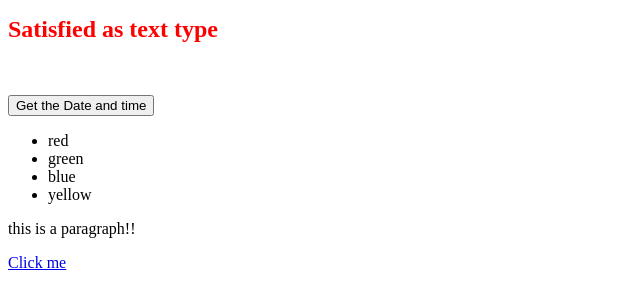
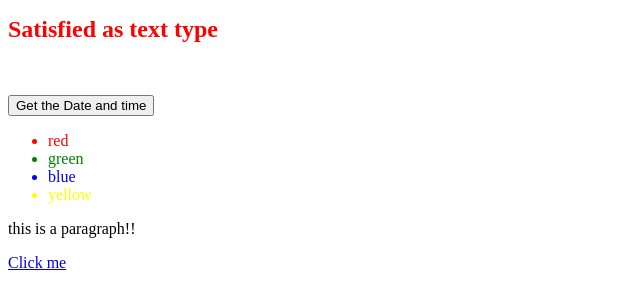
Before and after one commit to Combatd/TotalReactUseTypeScript, a React app: page / in a window 1280 px wide. Shown: the top 306 px of the page, without its empty margins (0-640 px from the left). Built offline with nearby package versions, Linux system fonts and the light colour scheme.

Commit message:
Add color property to list elements FruitLoops

```diff
--- a/src/FruitLoops/index.js
+++ b/src/FruitLoops/index.js
@@ -3,10 +3,10 @@ Object.defineProperty(exports, "__esModule", { value: true });
 exports.FruitLoops = void 0;
 var React = require("react");
 function FruitLoops() {
-    var fruit = ['red', 'green', 'blue', 'yellow'];
+    var fruit = ["red", "green", "blue", "yellow"];
     return (React.createElement(React.Fragment, null,
         React.createElement("ul", null, fruit.map(function (value, index) {
-            return React.createElement("li", { key: index },
+            return React.createElement("li", { key: index, style: { color: value } },
                 " ",
                 value,
                 "  ");
--- a/src/FruitLoops/index.tsx
+++ b/src/FruitLoops/index.tsx
@@ -1,13 +1,13 @@
 import * as React from 'react';
 
 function FruitLoops() {
-    let fruit: String[] = ['red', 'green', 'blue', 'yellow'];
+    let fruit: Array<string> = ["red", "green", "blue", "yellow"];
 
     return (
         <React.Fragment>
             <ul>
                 { fruit.map( (value, index) => {
-                    return <li key={index}> {value}  </li>
+                    return <li key={index} style={ { color: value } } > {value}  </li>
                 }) }
             </ul>
         </React.Fragment>
```
